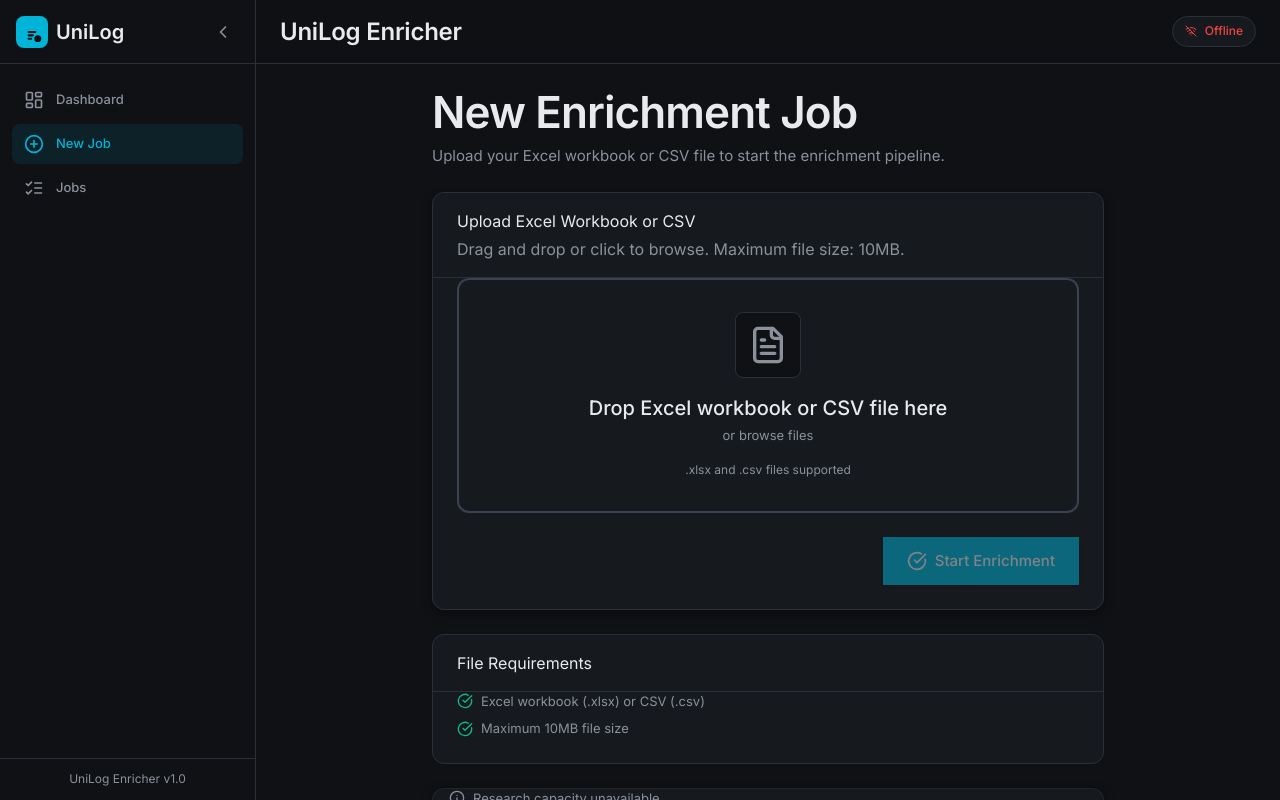
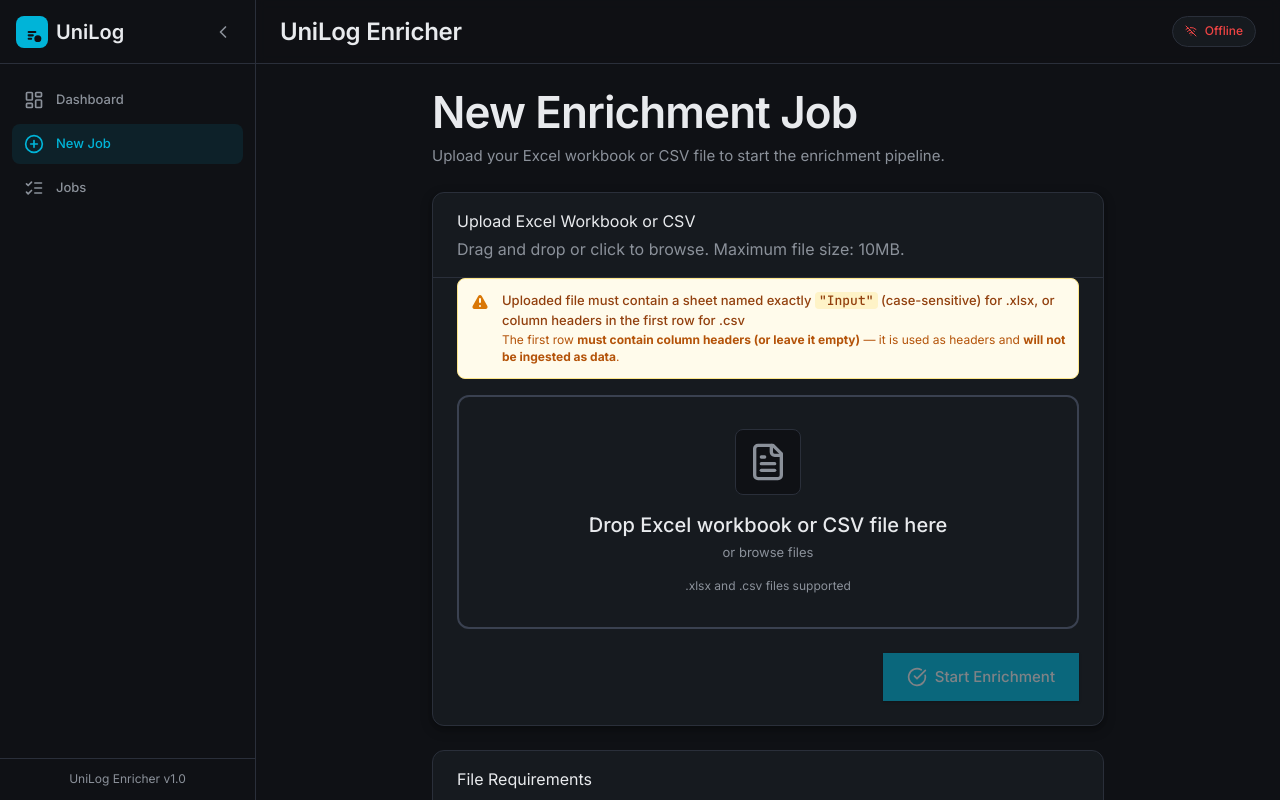
Before and after one commit to a-y-a-n-das/unilog-enricher, a React (Vite) app in the folder frontend/: page /new in a window 1280 px wide. Shown: the top 800 px of the page. Built offline with nearby package versions, Linux system fonts and the light colour scheme; no server answers.

Commit message:
Update upload page: add prominent alert for Input sheet requirement and header row behavior for both .xlsx and .csv

```diff
--- a/frontend/src/pages/NewJob.tsx
+++ b/frontend/src/pages/NewJob.tsx
@@ -54,10 +54,20 @@ export function NewJob() {
           <CardTitle>Upload Excel Workbook or CSV</CardTitle>
           <CardDescription>
             Drag and drop or click to browse. Maximum file size: 10MB.
-            {isXlsx && ' Excel workbooks must contain a sheet named "Input".'}
           </CardDescription>
         </CardHeader>
         <CardContent className="pt-0">
+          <div className="mb-4 p-3 bg-amber-50 border border-amber-200 rounded-lg flex items-start gap-3" role="alert">
+            <span className="flex-shrink-0 h-5 w-5 text-amber-600 mt-0.5">
+              <svg xmlns="http://www.w3.org/2000/svg" viewBox="0 0 20 20" fill="currentColor" className="h-5 w-5">
+                <path fillRule="evenodd" d="M8.257 3.099c.765-1.36 2.722-1.36 3.486 0l5.58 9.92c.75 1.334-.213 2.98-1.742 2.98H4.42c-1.53 0-2.493-1.646-1.743-2.98l5.58-9.92zM11 13a1 1 0 11-2 0 1 1 0 012 0zm-1-8a1 1 0 00-1 1v3a1 1 0 002 0V6a1 1 0 00-1-1z" clipRule="evenodd" />
+              </svg>
+            </span>
+            <div>
+              <p className="text-body-sm font-medium text-amber-800">Uploaded file must contain a sheet named exactly <code className="bg-amber-100 px-1 rounded">"Input"</code> (case-sensitive) for .xlsx, or column headers in the first row for .csv</p>
+              <p className="text-caption text-amber-700 mt-0.5">The first row <strong>must contain column headers (or leave it empty)</strong> — it is used as headers and <strong>will not be ingested as data</strong>.</p>
+            </div>
+          </div>
           <FileDropzone
             onFileSelect={handleFileSelect}
             disabled={uploading}
@@ -110,13 +120,15 @@ export function NewJob() {
                   {/* eslint-disable-next-line react/no-unescaped-entities */}
                   <span>Must contain a sheet named exactly "Input" (case-sensitive)</span>
                 </li>
-                <li className="flex items-center gap-2">
-                  <CheckCircle className="h-4 w-4 text-unilog-success flex-shrink-0" />
-                  {/* eslint-disable-next-line react/no-unescaped-entities */}
-                  <span>First row of the "Input" sheet should contain column headers</span>
-                </li>
               </>
             )}
+            {isXlsx || selectedFile?.name.toLowerCase().endsWith('.csv') ? (
+              <li className="flex items-center gap-2">
+                <CheckCircle className="h-4 w-4 text-unilog-success flex-shrink-0" />
+                {/* eslint-disable-next-line react/no-unescaped-entities */}
+                <span>First row must contain column headers (or leave it empty) — it will <strong>not</strong> be ingested as data</span>
+              </li>
+            ) : null}
             {selectedFile && selectedFile.name.toLowerCase().endsWith('.csv') && (
               <li className="flex items-center gap-2">
                 <CheckCircle className="h-4 w-4 text-unilog-success flex-shrink-0" />
```
